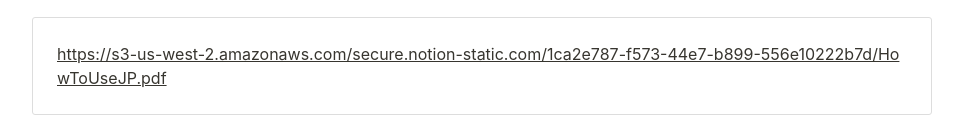
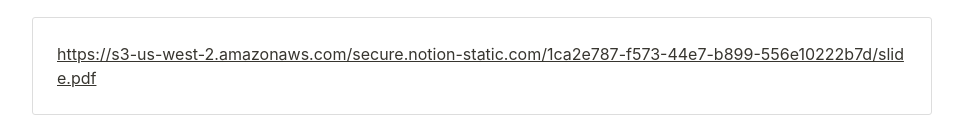
Before and after one commit to shu00011/RBSC-SubGen, a plain HTML site: page index.html in a window 1280 px wide. Shown: the part 8785-8923 px from the top of the page, without its empty margins (158-1121 px from the left). Drawn offline with Linux system fonts and the light colour scheme.

Commit message:
fix: PDFファイルのURLを差し替え

```diff
--- a/index.html
+++ b/index.html
@@ -710,4 +710,4 @@ In this case, the RBSC-SubGen returns two subsets because there is only one RBSC
 </p><p id="637e2817-72d1-4c6a-93e3-fbda7943adef" class="">ヒストグラムに続いて2つの部分集合のデータセットが表示されます．</p><p id="9c7ef15f-d657-4104-8f09-5840e3ac35d2" class="">なお，ヒストグラムとデータセットはそれぞれPNG，CSVファイルとしてダウンロードできます．</p><p id="39ac7c43-3f7f-4e4f-8819-ba0cd6acc2a0" class="">
 </p><p id="b8a037fd-2dd5-4e07-b475-383aeca57359" class="">このようにして生成された2つの部分集合を比較・検討することで，特徴の異なる被験者によってそれぞれ薬の影響にどう変化があるのか調べることが可能となります．</p><p id="c3ccab6e-5e11-4199-bf07-2dacc723dcb2" class="">
 </p><h2 id="35ae7868-4c7f-49ee-9418-e470d6e8cb0b" class="">Slide<mark class="highlight-gray">（スライド資料）</mark></h2><p id="184f5697-7a5d-44b7-8cf4-23bd46cce468" class="">There are images of specific usage.</p><p id="e1d2136e-e824-4f81-8106-d69b89194889" class=""><mark class="highlight-gray">具体的な使用方法に関する画像があります．</mark></p><p id="8a18ca8d-1eda-4c4e-975d-78d1f6fb58c5" class="">
-</p><figure id="09cf34ef-d6a8-4b26-a672-bdc99d1d41e1"><div class="source"><a href="RBSC-SubGen%2026bc7321cd4443e4b9e4f51113519a54/HowToUseJP.pdf">https://s3-us-west-2.amazonaws.com/secure.notion-static.com/1ca2e787-f573-44e7-b899-556e10222b7d/HowToUseJP.pdf</a></div></figure></div></article></body></html>
+</p><figure id="09cf34ef-d6a8-4b26-a672-bdc99d1d41e1"><div class="source"><a href="RBSC-SubGen%2026bc7321cd4443e4b9e4f51113519a54/slide.pdf">https://s3-us-west-2.amazonaws.com/secure.notion-static.com/1ca2e787-f573-44e7-b899-556e10222b7d/slide.pdf</a></div></figure></div></article></body></html>
```
